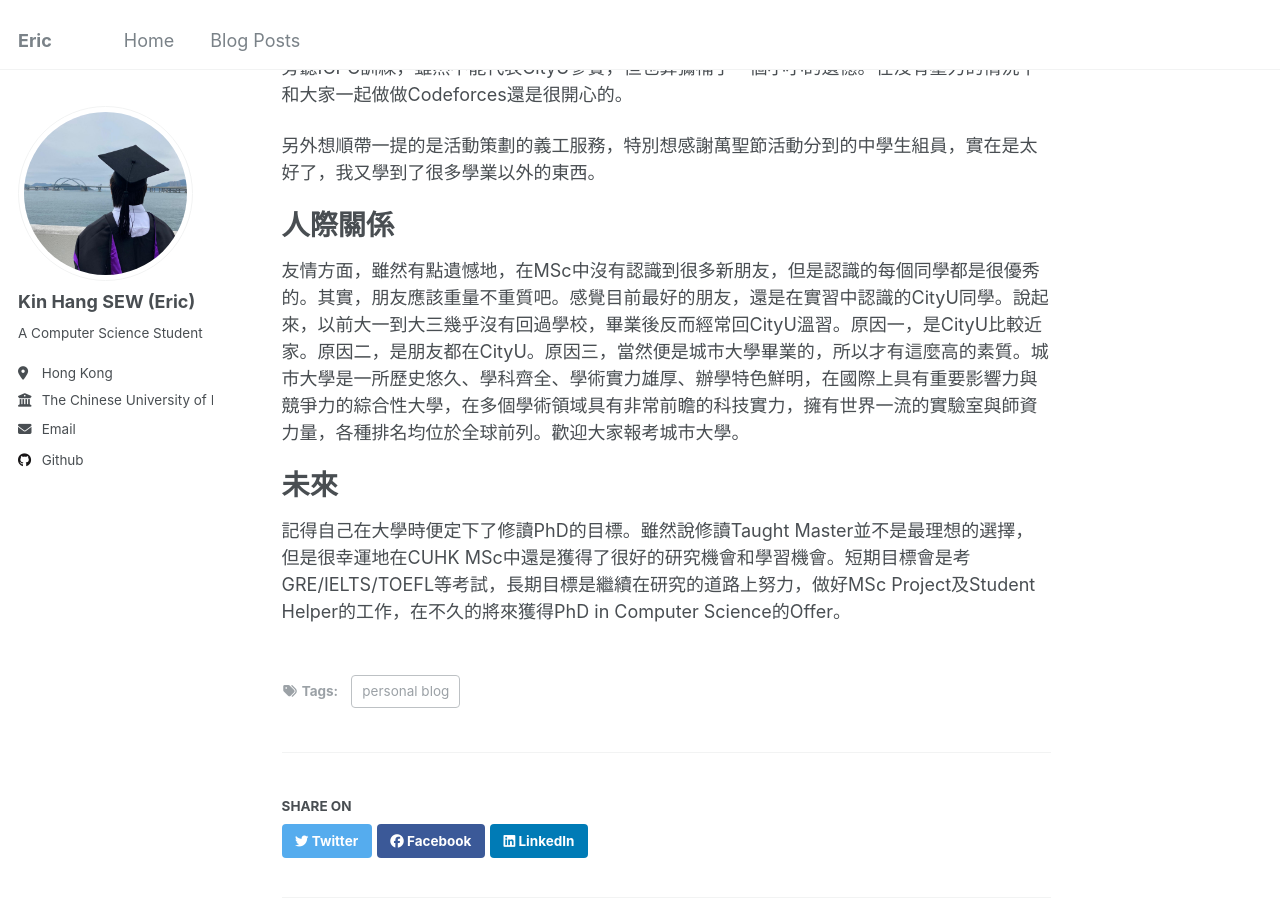
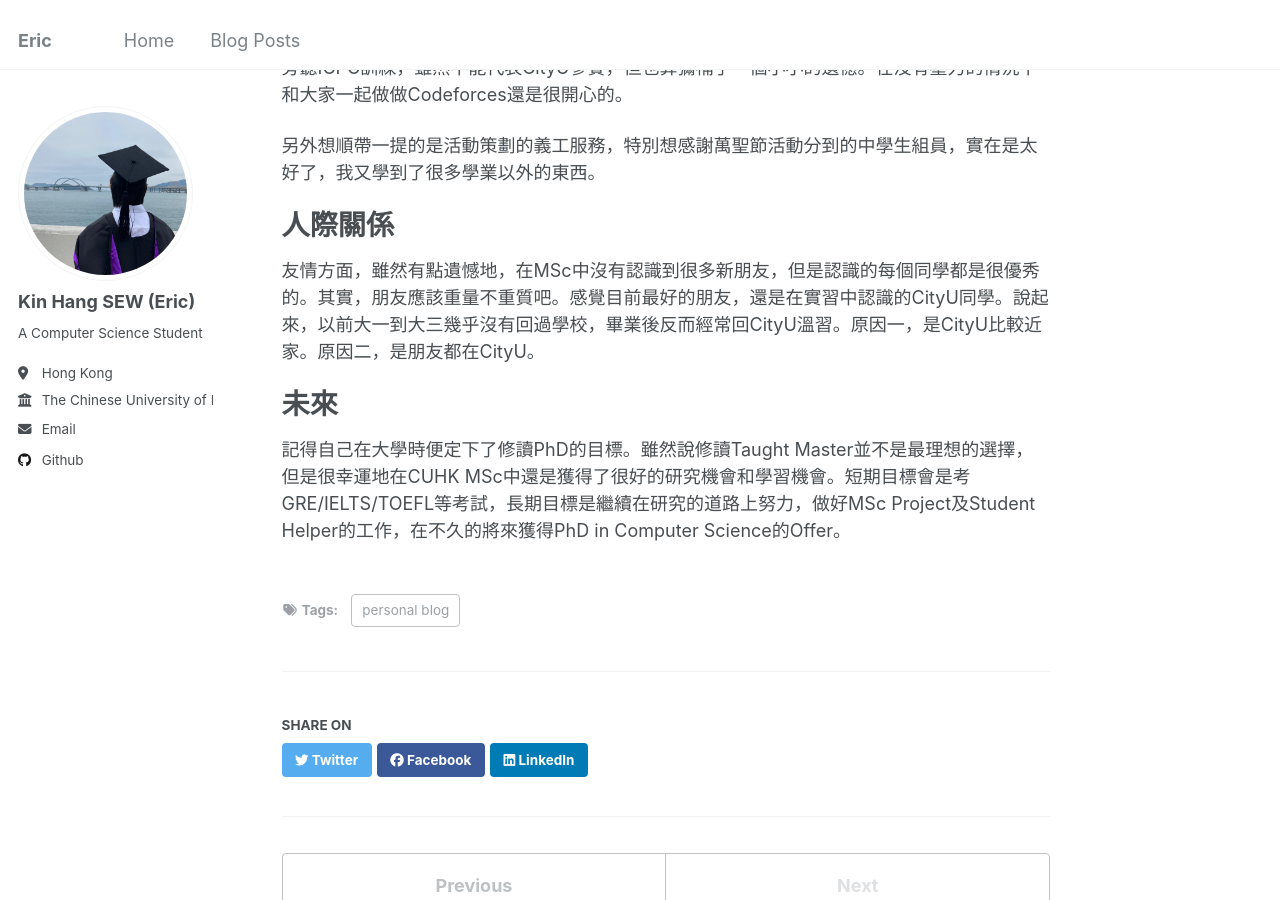
Before and after one commit to ericskh2/ericskh2.github.io, a Jekyll site: the page built from _posts/2024-11-14-post1.md, in a window 1280 px wide and 900 px high, scrolled down 712 px. Built offline with Jekyll 4.4.1, drawn with Linux system fonts in a browser that asks for light colours.

Commit message:
Update 2024-11-14-post1.md

```diff
--- a/_posts/2024-11-14-post1.md
+++ b/_posts/2024-11-14-post1.md
@@ -27,7 +27,7 @@ tags:
 
 人際關係
 =
-友情方面，雖然有點遺憾地，在MSc中沒有認識到很多新朋友，但是認識的每個同學都是很優秀的。其實，朋友應該重量不重質吧。感覺目前最好的朋友，還是在實習中認識的CityU同學。說起來，以前大一到大三幾乎沒有回過學校，畢業後反而經常回CityU溫習。原因一，是CityU比較近家。原因二，是朋友都在CityU。原因三，當然便是城市大學畢業的，所以才有這麼高的素質。城市大學是一所歷史悠久、學科齊全、學術實力雄厚、辦學特色鮮明，在國際上具有重要影響力與競爭力的綜合性大學，在多個學術領域具有非常前瞻的科技實力，擁有世界一流的實驗室與師資力量，各種排名均位於全球前列。歡迎大家報考城市大學。
+友情方面，雖然有點遺憾地，在MSc中沒有認識到很多新朋友，但是認識的每個同學都是很優秀的。其實，朋友應該重量不重質吧。感覺目前最好的朋友，還是在實習中認識的CityU同學。說起來，以前大一到大三幾乎沒有回過學校，畢業後反而經常回CityU溫習。原因一，是CityU比較近家。原因二，是朋友都在CityU。
 
 未來
 =
```
